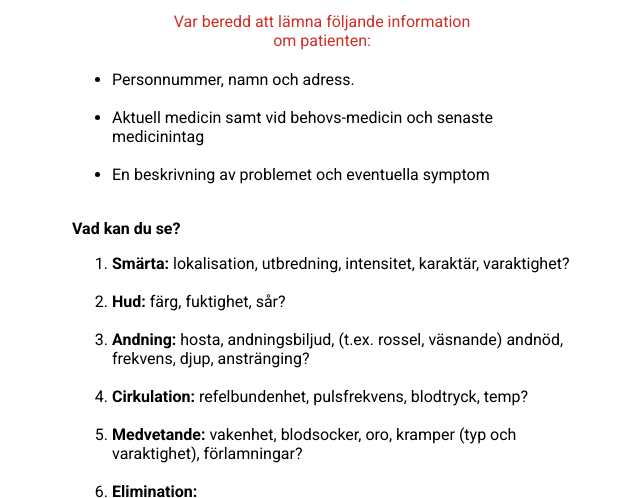
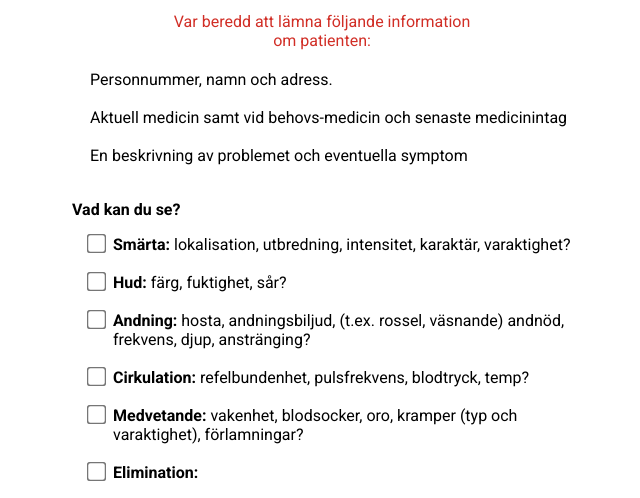
Before and after one commit to colesmedia/checklist, a plain HTML site: page index.html in a window 1280 px wide. Shown: the part 298-796 px from the top of the page, without its empty margins (318-958 px from the left). Drawn offline with Linux system fonts and the light colour scheme.

Commit message:
added checkboxes to lis

```diff
--- a/index.css
+++ b/index.css
@@ -35,3 +35,24 @@ h1 {
   display: block;
   max-width: 300px;
 }
+
+ul, ol {
+  list-style-type: none;
+  padding-left: 18px;
+}
+
+li {
+  display: flex;
+  flex-flow: row nowrap;
+  justify-content: flex-start;
+  align-items: flex-start;
+}
+
+input[type="checkbox"] {
+  margin: 2px 10px 0 0;
+  transform: scale(1.5);
+}
+
+input[type="checkbox"]:checked + div {
+  opacity: .3;
+}
--- a/index.html
+++ b/index.html
@@ -38,31 +38,48 @@
     <br>
     <ol>
       <li>
+        <input type="checkbox">
+        <div>
           <b>Smärta: </b>
           lokalisation, utbredning, intensitet, karaktär, varaktighet?
+        </div>
       </li>
       <br>
       <li>
+        <input type="checkbox">
+        <div>
           <b>Hud: </b>
           färg, fuktighet, sår?
+        </div>
       </li>
       <br>
       <li>
+        <input type="checkbox">
+        <div>
           <b>Andning: </b>
           hosta, andningsbiljud, (t.ex. rossel, väsnande) andnöd, frekvens, djup, anstränging?
+        </div>
       </li>
       <br>
       <li>
+        <input type="checkbox">
+        <div>
           <b>Cirkulation: </b>
           refelbundenhet, pulsfrekvens, blodtryck, temp?
+        </div>
       </li>
       <br>
       <li>
+        <input type="checkbox">
+        <div>
           <b>Medvetande: </b>
           vakenhet, blodsocker, oro, kramper (typ och varaktighet), förlamningar?
+        </div>
       </li>
       <br>
       <li>
+        <input type="checkbox">
+        <div>
           <b>Elimination: </b>
           <ul>
             <br>
@@ -72,11 +89,15 @@
             <br>
             <li>Kräkning (färg, innehåll, storlek, typ t.ex. kaskad)?</li>
           </ul>
+        </div>
       </li>
       <br>
       <li>
+        <input type="checkbox">
+        <div>
           <b>Vid fall: </b>
           finns någon synlig skada?
+        </div>
       </li>
     </ol>
   </body>
```
Lines whose indentation alone changed are shown as unchanged.
